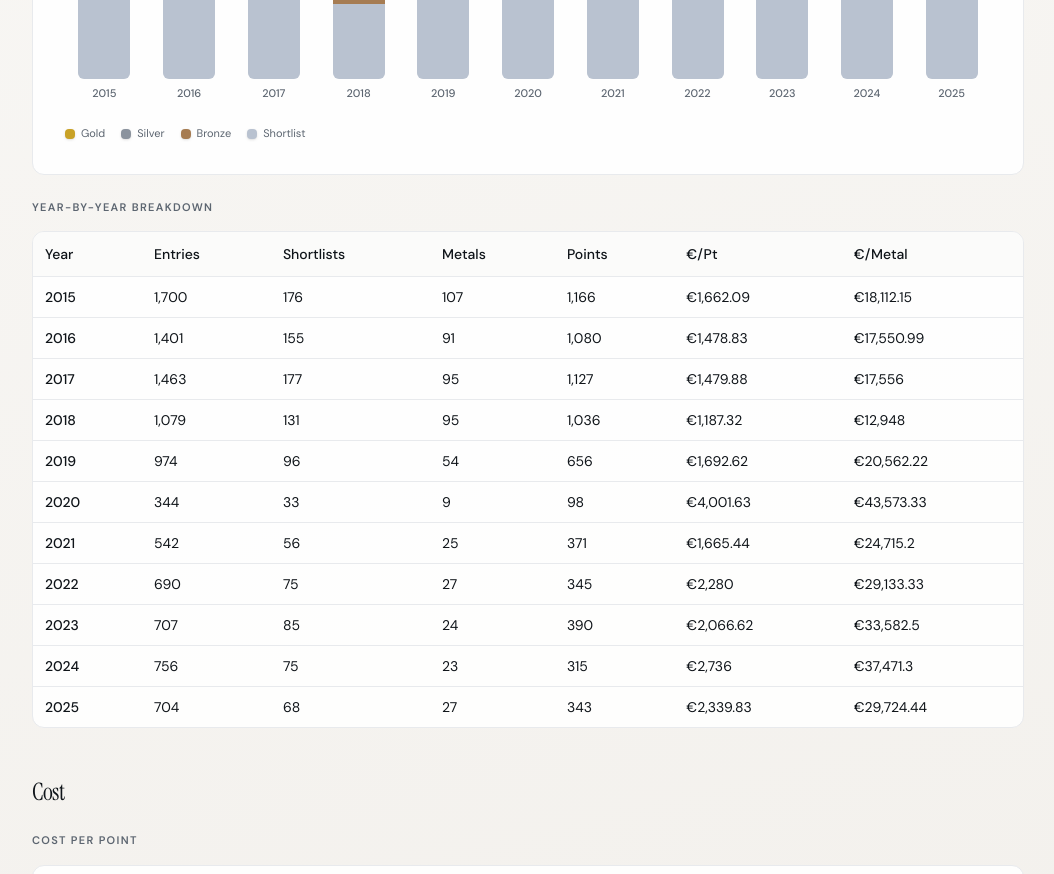
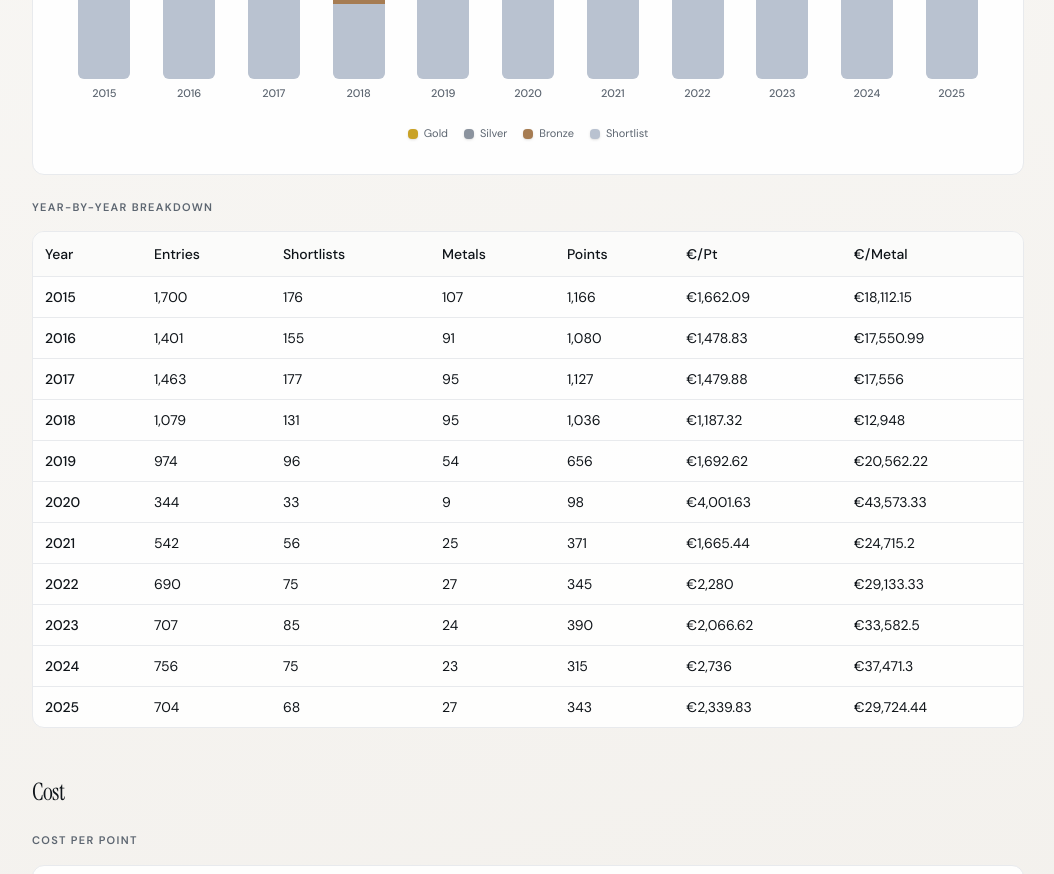
Before and after one commit to inoffensive/CannesDecoded, a React (Vite) app in the folder web/: page /category/audio-radio in a window 1280 px wide. Shown: the part 820-1694 px from the top of the page, without its empty margins (112-1166 px from the left). Built offline with nearby package versions, Linux system fonts and the light colour scheme.

Commit message:
Entries chart: center legend
Made-with: Cursor

```diff
--- a/web/src/pages/CategoryDetailPage.tsx
+++ b/web/src/pages/CategoryDetailPage.tsx
@@ -1265,7 +1265,7 @@ function theWorkRowsForChart(row: CategoryYearSeriesRow, isTitaniumCategory: boo
 function EntriesChartLegend({ isTitaniumCategory }: { isTitaniumCategory: boolean }) {
   const parts = isTitaniumCategory ? ENTRIES_CHART_PARTS_TITANIUM : ENTRIES_CHART_PARTS;
   return (
-    <div className="mt-6 flex flex-wrap items-center gap-x-4 gap-y-2 text-[11px] text-[var(--color-cannes-muted)]">
+    <div className="mt-6 flex flex-wrap items-center justify-center gap-x-4 gap-y-2 text-[11px] text-[var(--color-cannes-muted)]">
       {parts.map(({ label, colorKey }) => (
         <span key={label} className="inline-flex items-center gap-1.5">
           <span
```
